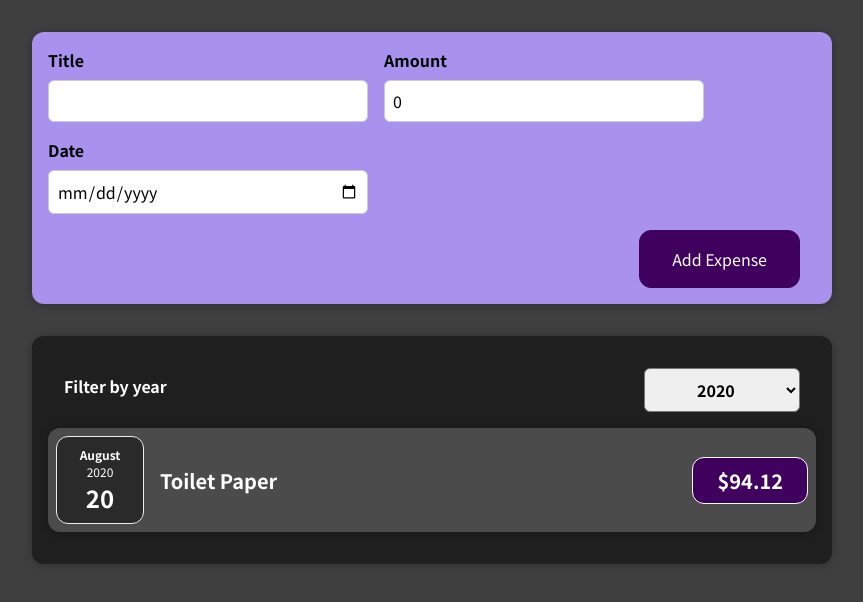
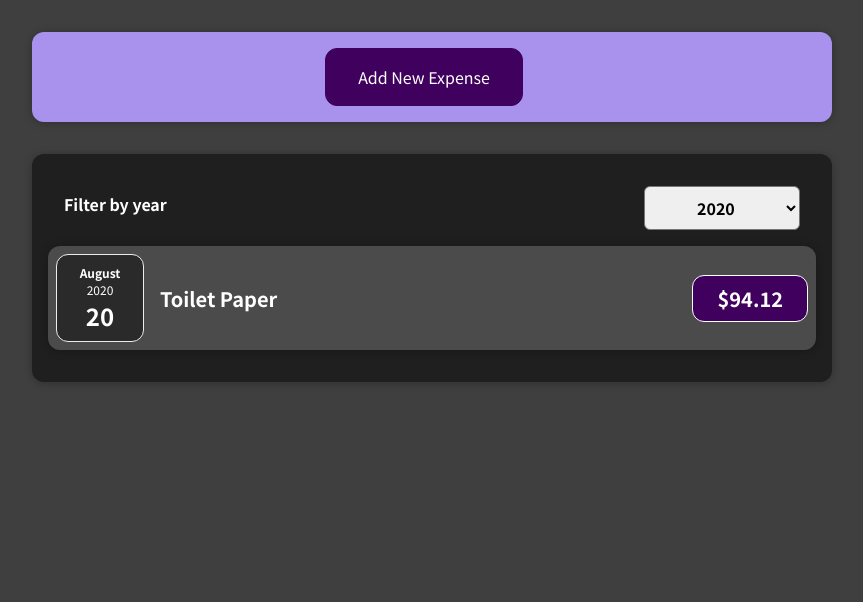
Before and after one commit to Dgvalerio/react-complete-guide, a React (Create React App) app: page / in a window 1280 px wide. Shown: the top 602 px of the page, without its empty margins (208-1071 px from the left). Built offline with nearby package versions, Linux system fonts and the light colour scheme.

Commit message:
Class 67

```diff
--- a/src/components/NewExpense/ExpenseForm.tsx
+++ b/src/components/NewExpense/ExpenseForm.tsx
@@ -5,8 +5,10 @@
 
 const ExpenseForm = ({
   onSaveExpenseData,
+  onCancel,
 }: {
   onSaveExpenseData: (expense: IExpense) => void;
+  onCancel: () => void;
 }): JSX.Element => {
   const [title, setTitle] = useState('');
   const [amount, setAmount] = useState(0);
@@ -88,6 +90,9 @@
         </div>
       </div>
       <div className="new-expense__actions">
+        <button type="button" onClick={onCancel}>
+          Cancel
+        </button>
         <button type="submit">Add Expense</button>
       </div>
     </form>
--- a/src/components/NewExpense/NewExpense.tsx
+++ b/src/components/NewExpense/NewExpense.tsx
@@ -1,4 +1,4 @@
-import React from 'react';
+import React, { useState } from 'react';
 
 import { IExpense } from '../Expenses/Expenses';
 import ExpenseForm from './ExpenseForm';
@@ -10,6 +10,8 @@
 }: {
   onAddExpense: (expense: IExpense) => void;
 }): JSX.Element => {
+  const [isEditing, setIsEditing] = useState(false);
+
   const saveExpenseDataHandler = (enteredExpenseData: IExpense) => {
     const expenseData = {
       ...enteredExpenseData,
@@ -17,11 +19,26 @@
     };
 
     onAddExpense(expenseData);
+    setIsEditing(false);
   };
+
+  const startEditingHandler = () => setIsEditing(true);
+
+  const stopEditingHandler = () => setIsEditing(false);
 
   return (
     <div className="new-expense">
-      <ExpenseForm onSaveExpenseData={saveExpenseDataHandler} />
+      {!isEditing && (
+        <button type="button" onClick={startEditingHandler}>
+          Add New Expense
+        </button>
+      )}
+      {isEditing && (
+        <ExpenseForm
+          onSaveExpenseData={saveExpenseDataHandler}
+          onCancel={stopEditingHandler}
+        />
+      )}
     </div>
   );
 };
```
